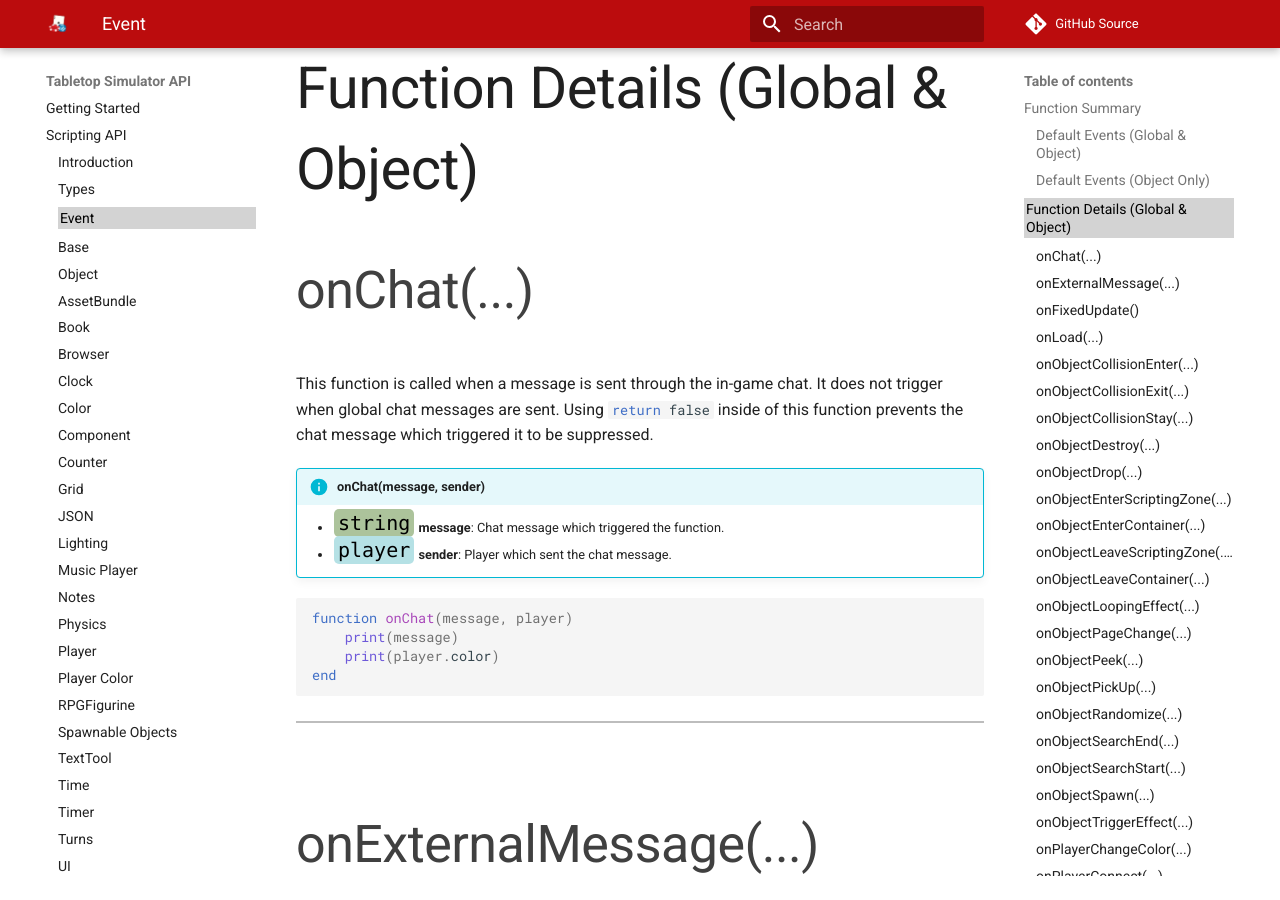
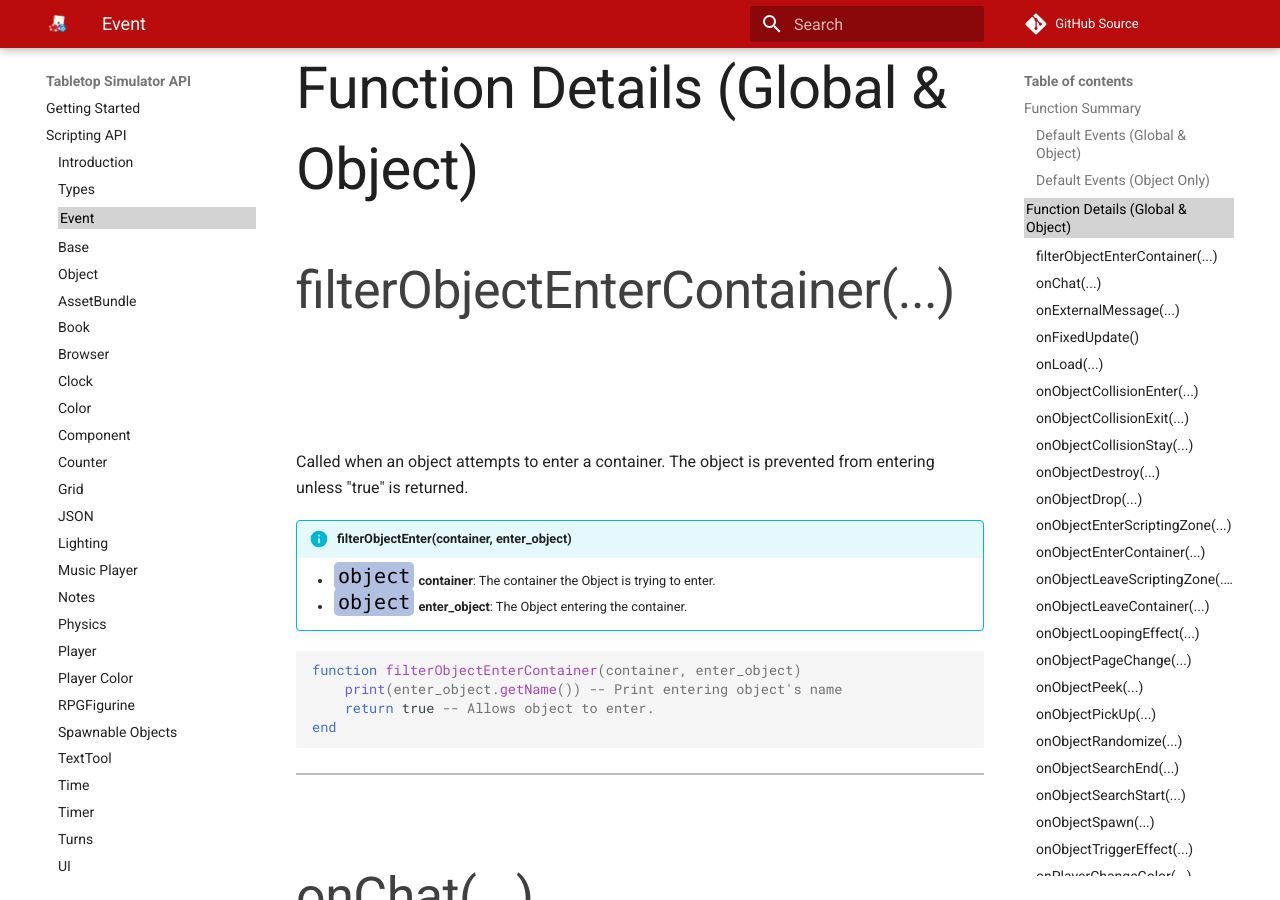
Before and after one commit to Berserk-Games/Tabletop-Simulator-API, an MkDocs documentation site: the page built from docs/event.md, in a window 1280 px wide and 900 px high, scrolled down 3836 px. Built offline with MkDocs 1.6.1 and Material for MkDocs 9.7.7, drawn with Linux system fonts in a browser that asks for light colours; comment, search, counter and statistics services are not loaded.

Commit message:
added details for filterObjectEnterContainer

````diff
--- a/docs/event.md
+++ b/docs/event.md
@@ -69,20 +69,27 @@ onSearchEnd([<span class="tag str"></span>](types.md)&nbsp;player_color) | Calle
 onSearchStart([<span class="tag str"></span>](types.md)&nbsp;player_color) | Called when a player starts searching this Object. | [<span class="i"></span>](#onsearchstart)
 
 
+---
 
+##Function Details (Global & Object)
 
+###filterObjectEnterContainer(...)
 
+Called when an object attempts to enter a container. The object is prevented from entering unless "true" is returned.
 
+!!!info "filterObjectEnter(container, enter_object)"
+	* [<span class="tag obj"></span>](types.md)&nbsp;**container**: The container the Object is trying to enter.
+	* [<span class="tag obj"></span>](types.md)&nbsp;**enter_object**: The Object entering the container.
 
-
-
-
-
+``` Lua
+function filterObjectEnterContainer(container, enter_object)
+	print(enter_object.getName()) -- Print entering object's name
+	return true -- Allows object to enter.
+end
+```
 
 
 ---
-
-##Function Details (Global & Object)
 
 ###onChat(...)
 
````
